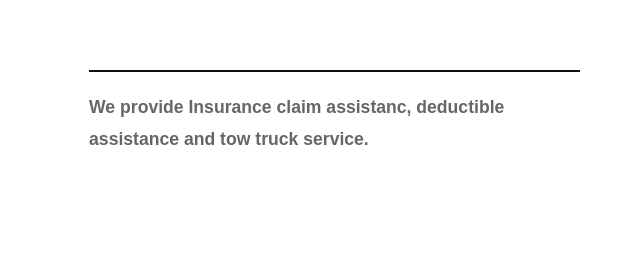
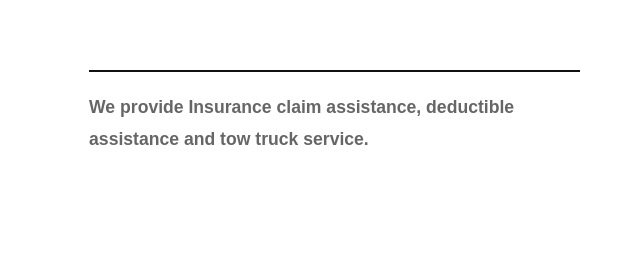
Before and after one commit to Dvgil/PatriciosCompleteAutoCare, a plain HTML site: page PatriciosCompleteAutoCare/src/services.html in a window 1280 px wide. Shown: the part 170-426 px from the top of the page, 640-1280 px from the left. Drawn offline with nearby package versions, Linux system fonts and the light colour scheme.

Commit message:
grammar check

```diff
--- a/PatriciosCompleteAutoCare/src/services.html
+++ b/PatriciosCompleteAutoCare/src/services.html
@@ -80,7 +80,7 @@
     <div class="service-right">
 <!-- rentals -->
         <p>
-            We provide Insurance claim assistanc, deductible assistance and tow truck service.
+            We provide Insurance claim assistance, deductible assistance and tow truck service.
         </p>
 
     </div>
```
Also changed, not shown: PatriciosCompleteAutoCare/src/contact.html (+1 -1 lines).
